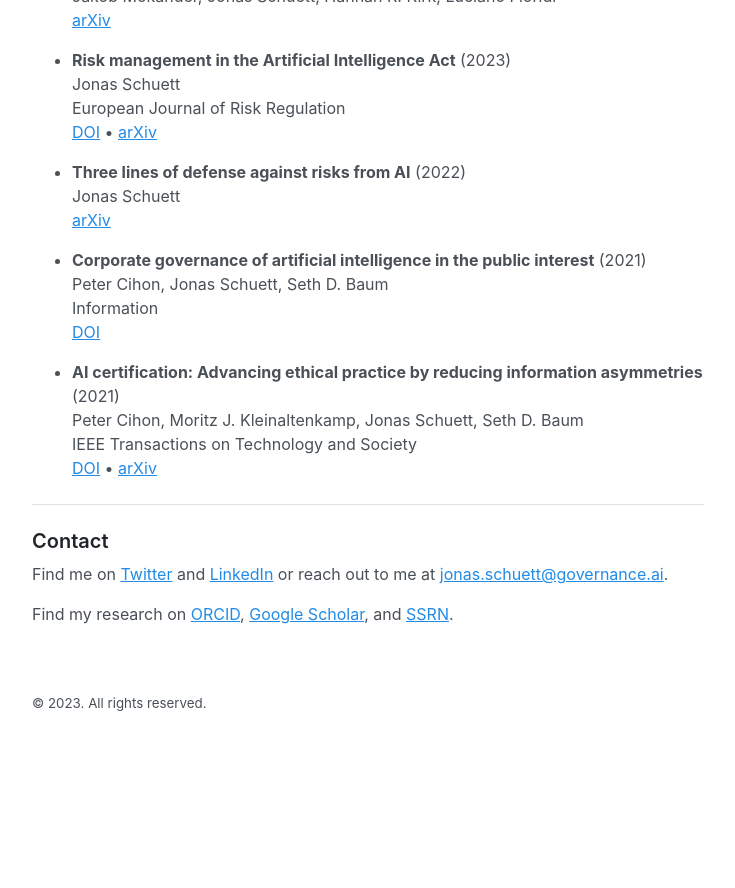
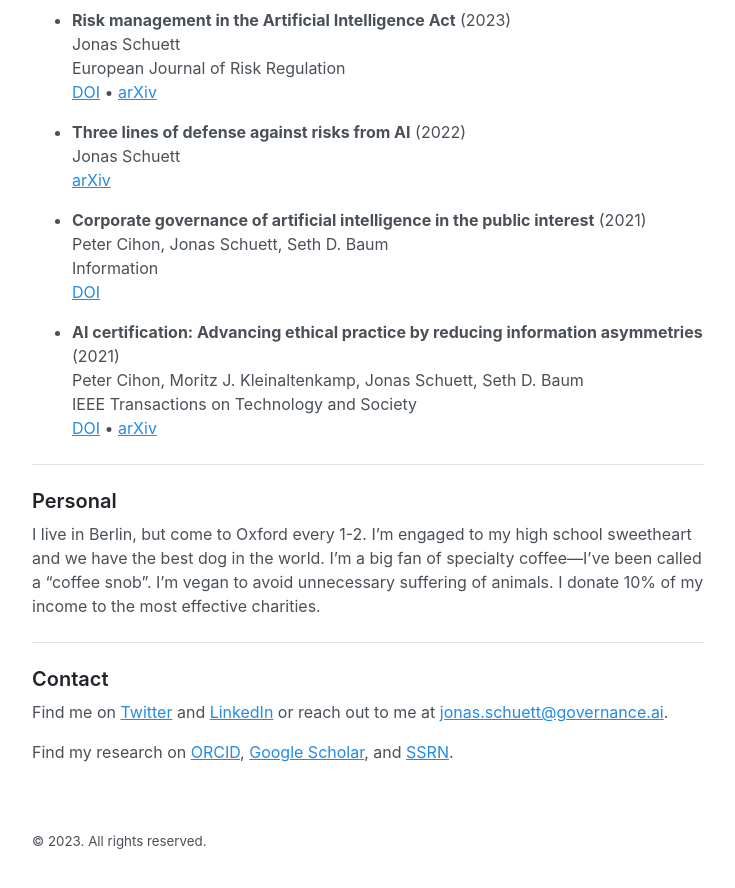
Before and after one commit to jonasschuett/jonasschuett.github.io, a Jekyll site: the page built from _posts/2020-04-04-introduction.md, in a window 1280 px wide and 900 px high, scrolled down 2552 px. Shown: the top 888 px of the window, without its empty margins (272-1007 px from the left). Built offline with Jekyll 4.4.1, drawn with Linux system fonts in a browser that asks for light colours; before the commit the page ends 3314 px from its top, so only the background shows below that; some of the changed text lies outside the part shown.

Commit message:
Update 2020-04-04-introduction.md

```diff
--- a/_posts/2020-04-04-introduction.md
+++ b/_posts/2020-04-04-introduction.md
@@ -87,6 +84,12 @@ IEEE Transactions on Technology and Society <br>
 
 ---
 
+### Personal
+
+I live in Berlin, but come to Oxford every 1-2. I’m engaged to my high school sweetheart and we have the best dog in the world. I’m a big fan of specialty coffee---I've been called a "coffee snob". I’m vegan to avoid unnecessary suffering of animals. I donate 10% of my income to the most effective charities.
+
+---
+
 ### Contact
 
 Find me on [Twitter](https://twitter.com/jonasschuett) and [LinkedIn](https://www.linkedin.com/in/jonasschuett) or reach out to me at [jonas.schuett@governance.ai](mailto:jonas.schuett@governance.ai).
```
Also changed, not shown: other parts of _posts/2020-04-04-introduction.md (+0 -3 lines).
